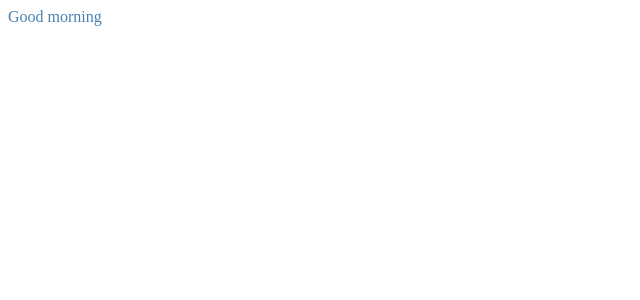
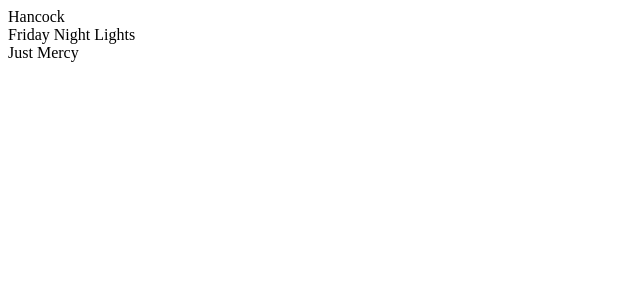
Before and after one commit to marjsky/myFlix-client, a React (Vite) app: page / in a window 1280 px wide. Shown: the top 300 px of the page, without its empty margins (0-640 px from the left). Built offline with nearby package versions, Linux system fonts and the light colour scheme.

Commit message:
add code to main-view.jsx

```diff
--- a/src/components/main-view/main-view.jsx
+++ b/src/components/main-view/main-view.jsx
@@ -0,0 +1,38 @@
+import React from 'react';
+
+export class MainView extends React.Component {
+
+  constructor() {
+    super();
+    this.state = {
+      movies: [
+        { _id: 1,
+          Title: 'Hancock',
+          Description: 'Hancock is a superhero whose ill-considered behavior regularly causes damage in the millions. He changes when the person he saves helps him improve his public image.',
+          ImagePath: 'https://www.imdb.com/title/tt0448157/mediaviewer/rm871864576/?ref_=tt_ov_i'},
+        { _id: 2,
+          Title: 'Friday Night Lights',
+          Description: 'Based on H.G. Bissingers book, which profiled the economically depressed town of Odessa, Texas and their heroic high school football team, The Permian High Panthers.',
+          ImagePath: 'https://www.imdb.com/title/tt0390022/mediaviewer/rm3683556608/?ref_=tt_ov_i'},
+        { _id: 3,
+          Title: 'Just Mercy',
+          Description: 'World-renowned civil rights defense attorney Bryan Stevenson works to free a wrongly condemned death row prisoner.',
+          ImagePath: 'https://www.imdb.com/title/tt4916630/mediaviewer/rm638288385/?ref_=tt_ov_i'}
+      ]
+    }
+  }
+
+  render() {
+    const { movies } = this.state;
+
+    if (movies.length === 0) return <div className="main-view">The list is empty!</div>;
+
+    return (
+      <div className="main-view">
+        {movies.map(movie => <div key={movie._id}>{movie.Title}</div>)}
+      </div>
+    );
+  }
+}
+
+export default MainView
--- a/src/index.jsx
+++ b/src/index.jsx
@@ -1,5 +1,6 @@
 import React from 'react';
 import ReactDOM from 'react-dom';
+import MainView from './components/main-view/main-view';
 
 // Import statement to indicate that you need to bundle `./index.scss`
 import './index.scss';
@@ -8,9 +9,7 @@
 class MyFlixApplication extends React.Component {
   render() {
     return (
-      <div className="my-flix">
-        <div>Good morning</div>
-      </div>
+      <MainView />
     );
   }
 }
```
Also changed, not shown: 2 other files (tests, documents, lock files or other folders).
